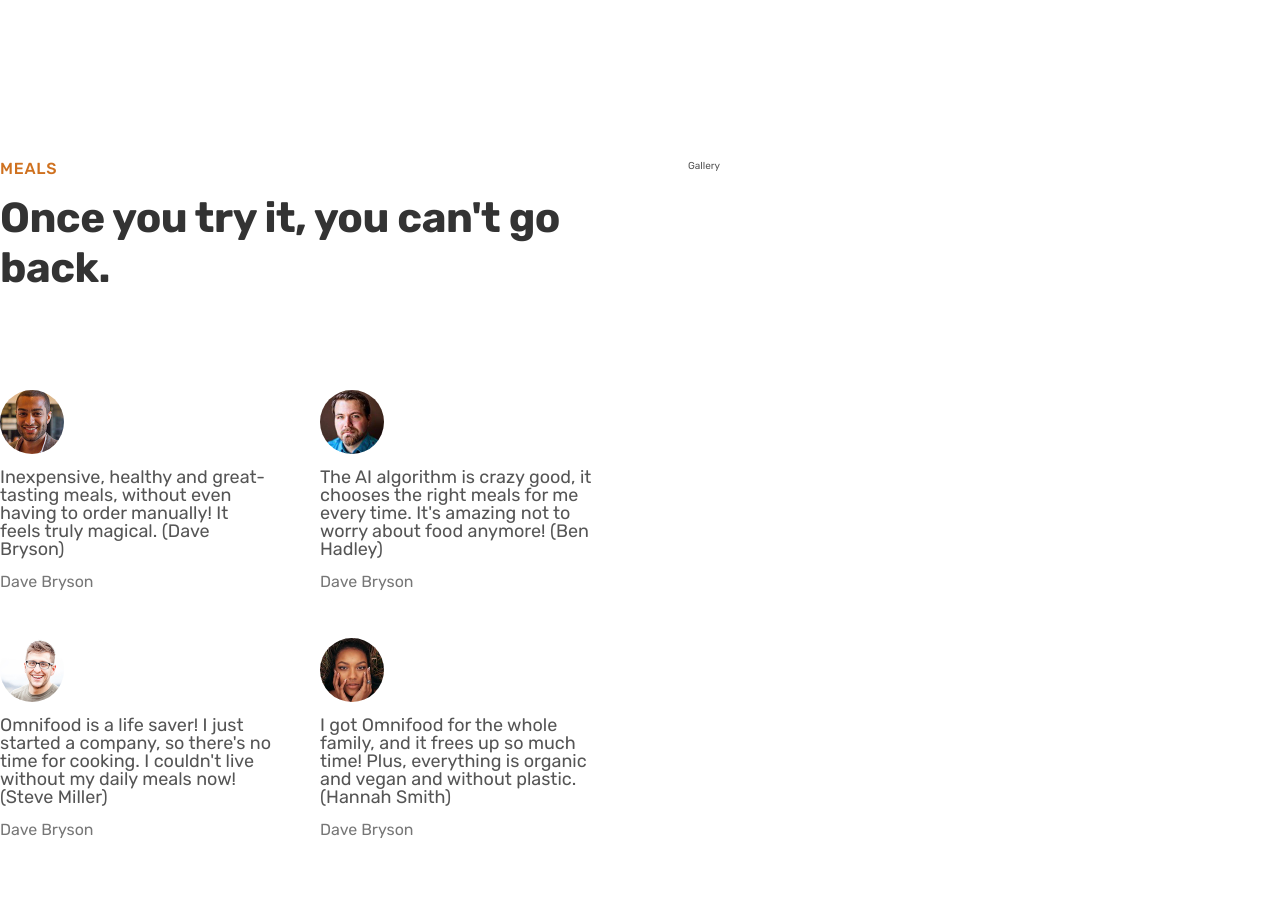
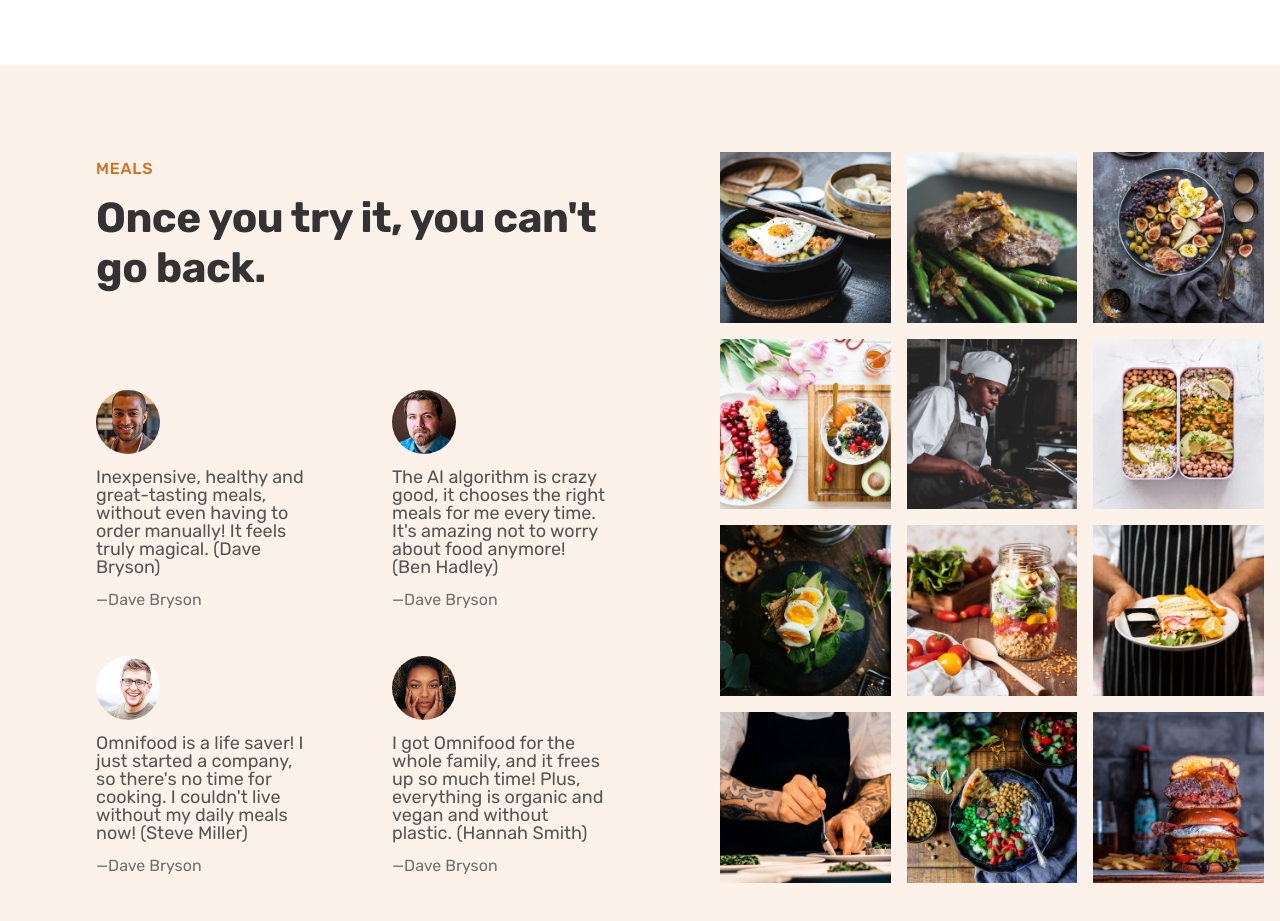
Before and after one commit to elmi-elmi/demo-Omnifood, a website: page index.html in a window 1280 px wide. Shown: the part 3260-4181 px from the top of the page. Drawn offline with nearby package versions, Linux system fonts and the light colour scheme.

Commit message:
testimonial completed

```diff
--- a/css/style.css
+++ b/css/style.css
@@ -312,13 +312,22 @@
 /*                    SECTION TESTIMONIALS                    */
 /*============================================================*/
 .section-testimonials{
-  padding:9.6rem 0;
+  display: grid;
+  grid-template-columns: 55fr 45fr;
+  background-color: #fdf2e9;
+  align-items: center;
+
+}
+
+.testimonial-container{
+  padding:9.6rem
 }
 
 .testimonials{
   display: grid;
   grid-template-columns: 1fr 1fr;
-  gap: 4.8rem;
+  row-gap: 4.8rem;
+  column-gap: 8rem;
 }
 
 .testimonial-img{
@@ -336,5 +345,27 @@
 
 .testimonial-name{
   font-size: 1.6rem;
-  color: #777;
+  color: #6f6f6f;
 }
+
+.gallery{
+  display: grid;
+  grid-template-columns: repeat(3,1fr);
+  gap: 1.6rem;
+  padding:1.6rem;
+
+
+}
+.gallery-item{
+  /*overflow: hidden;*/
+}
+.gallery-img{
+  width: 100%;
+  display: block;
+  transition:all 1s
+}
+
+.gallery-img:hover{
+  transform: scale(1.05);
+  border-radius: 3rem;
+}
--- a/index.html
+++ b/index.html
@@ -279,7 +279,7 @@
         </div>
       </section>
       <!-------------------------------- TESTIMONIALS SECTION-->
-      <section class="section-testimonials grid grid--2-cols">
+      <section class="section-testimonials ">
         <div class="testimonial-container">
           <span class="subheading">Meals</span>
           <h2 class="heading-secondary">Once you try it, you can't go back.</h2>
@@ -294,7 +294,7 @@
               Inexpensive, healthy and great-tasting meals, without even having
               to order manually! It feels truly magical. (Dave Bryson)
             </blockquote>
-            <p class="testimonial-name">Dave Bryson</p>
+            <p class="testimonial-name">&mdash;Dave Bryson</p>
           </figure>
           <figure class="testimonial">
             <img
@@ -307,7 +307,7 @@
               every time. It's amazing not to worry about food anymore! (Ben
               Hadley)
             </blockquote>
-            <p class="testimonial-name">Dave Bryson</p>
+            <p class="testimonial-name">&mdash;Dave Bryson</p>
           </figure>
           <figure class="testimonial">
             <img
@@ -320,7 +320,7 @@
               time for cooking. I couldn't live without my daily meals now!
               (Steve Miller)
             </blockquote>
-            <p class="testimonial-name">Dave Bryson</p>
+            <p class="testimonial-name">&mdash;Dave Bryson</p>
           </figure>
           <figure class="testimonial">
             <img
@@ -333,11 +333,49 @@
               Plus, everything is organic and vegan and without plastic. (Hannah
               Smith)
             </blockquote>
-            <p class="testimonial-name">Dave Bryson</p>
+            <p class="testimonial-name">&mdash;Dave Bryson</p>
           </figure>
         </div>
         </div>
-        <div class="gallery">Gallery</div>
+        <div class="gallery">
+          <figure class="gallery-item">
+            <img src="./img/gallery/gallery-1.jpg" alt="food" class="gallery-img">
+          </figure>
+          <figure class="gallery-item">
+            <img src="./img/gallery/gallery-2.jpg" alt="food" class="gallery-img">
+          </figure>
+          <figure class="gallery-item">
+            <img src="./img/gallery/gallery-3.jpg" alt="food" class="gallery-img">
+          </figure>
+          <figure class="gallery-item">
+            <img src="./img/gallery/gallery-4.jpg" alt="food" class="gallery-img">
+          </figure>
+          <figure class="gallery-item">
+            <img src="./img/gallery/gallery-5.jpg" alt="food" class="gallery-img">
+          </figure>
+          <figure class="gallery-item">
+            <img src="./img/gallery/gallery-6.jpg" alt="food" class="gallery-img">
+          </figure>
+          <figure class="gallery-item">
+            <img src="./img/gallery/gallery-7.jpg" alt="food" class="gallery-img">
+          </figure>
+          <figure class="gallery-item">
+            <img src="./img/gallery/gallery-8.jpg" alt="food" class="gallery-img">
+          </figure>
+          <figure class="gallery-item">
+            <img src="./img/gallery/gallery-9.jpg" alt="food" class="gallery-img">
+          </figure>
+          <figure class="gallery-item">
+            <img src="./img/gallery/gallery-10.jpg" alt="food" class="gallery-img">
+          </figure>
+          <figure class="gallery-item">
+            <img src="./img/gallery/gallery-11.jpg" alt="food" class="gallery-img">
+          </figure>
+          <figure class="gallery-item">
+            <img src="./img/gallery/gallery-12.jpg" alt="food" class="gallery-img">
+          </figure>
+
+        </div>
       </section>
     </main>
     <script
```
